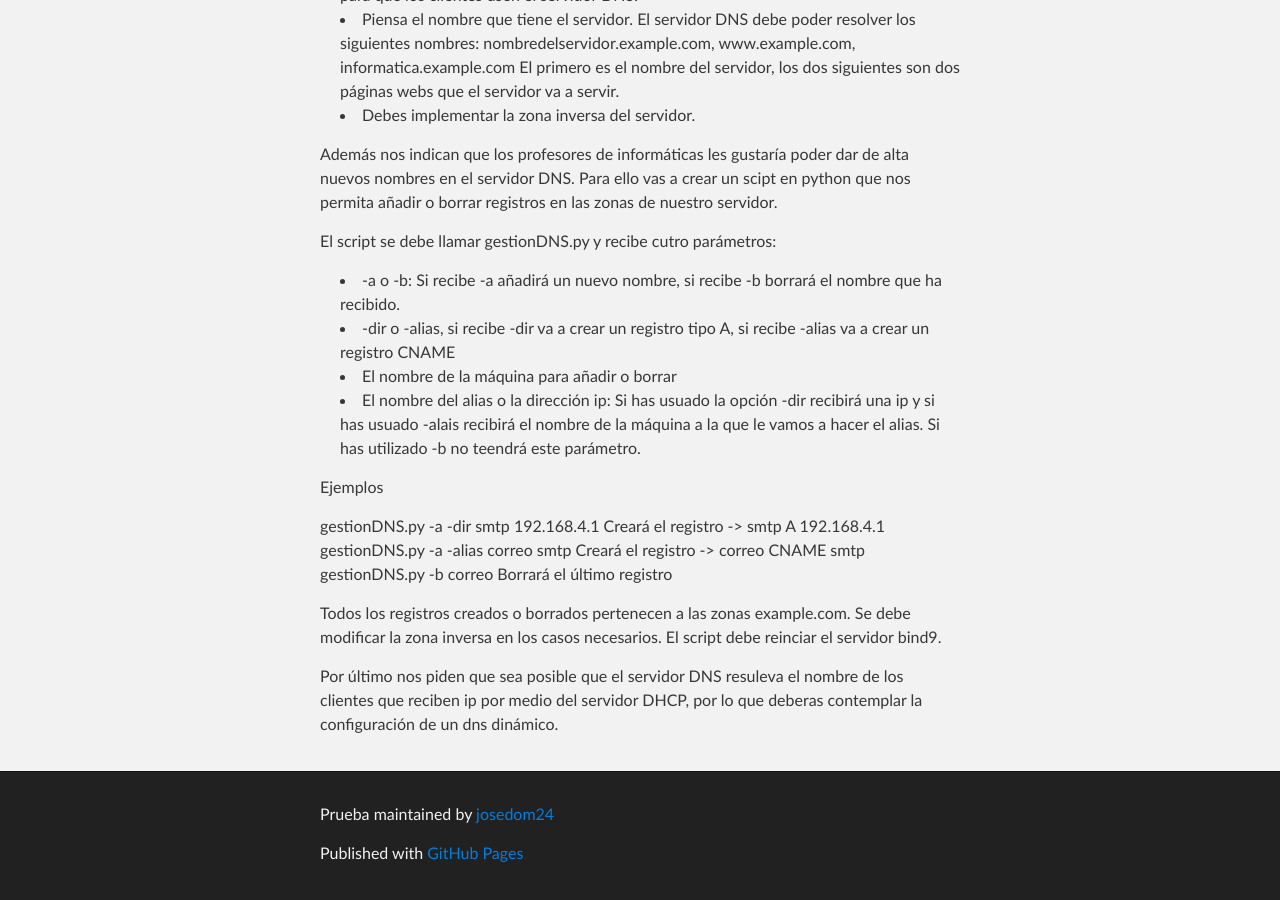
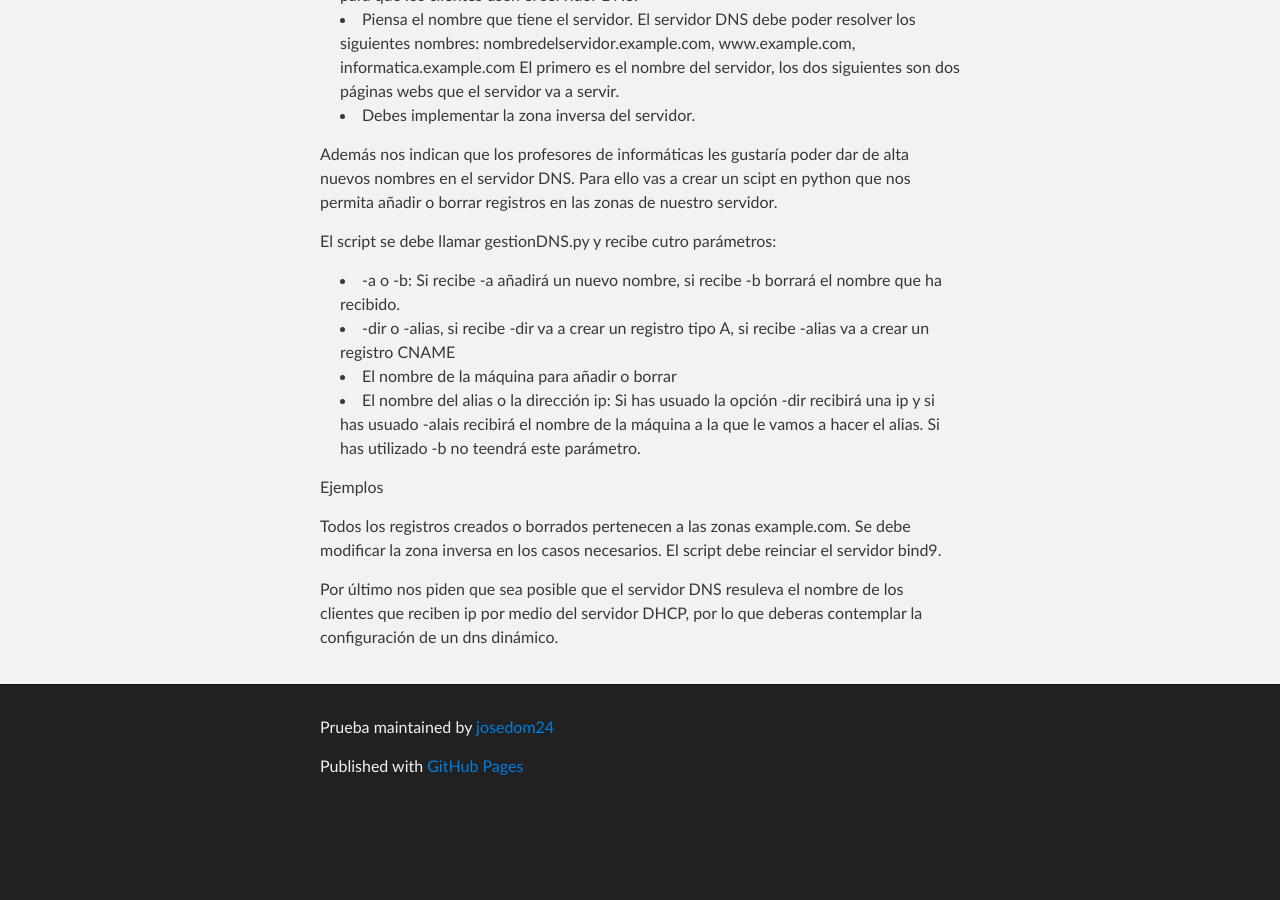
Before and after one commit to josedom24/josedom24.github.io, a Jekyll site: the page built from mod/serviciosgs/proyecto1.md, in a window 1280 px wide and 900 px high, scrolled down 4019 px. Built offline with Jekyll 4.4.1, drawn with Linux system fonts in a browser that asks for light colours; after the commit the page ends 4832 px from its top, so only the background shows below that.

Commit message:
Update proyecto1.md

```diff
--- a/mod/serviciosgs/proyecto1.md
+++ b/mod/serviciosgs/proyecto1.md
@@ -101,12 +101,7 @@ El script se debe llamar gestionDNS.py y recibe cutro parámetros:
 
 Ejemplos
 
- gestionDNS.py -a -dir smtp 192.168.4.1
-         Creará el registro -> smtp    A    192.168.4.1
- gestionDNS.py -a -alias correo smtp
-         Creará el registro -> correo      CNAME    smtp
- gestionDNS.py -b correo
-         Borrará el último registro
+
 
 Todos los registros creados o borrados pertenecen a las zonas example.com. Se debe modificar la zona inversa en los casos necesarios. El script debe reinciar el servidor bind9.
 
```
